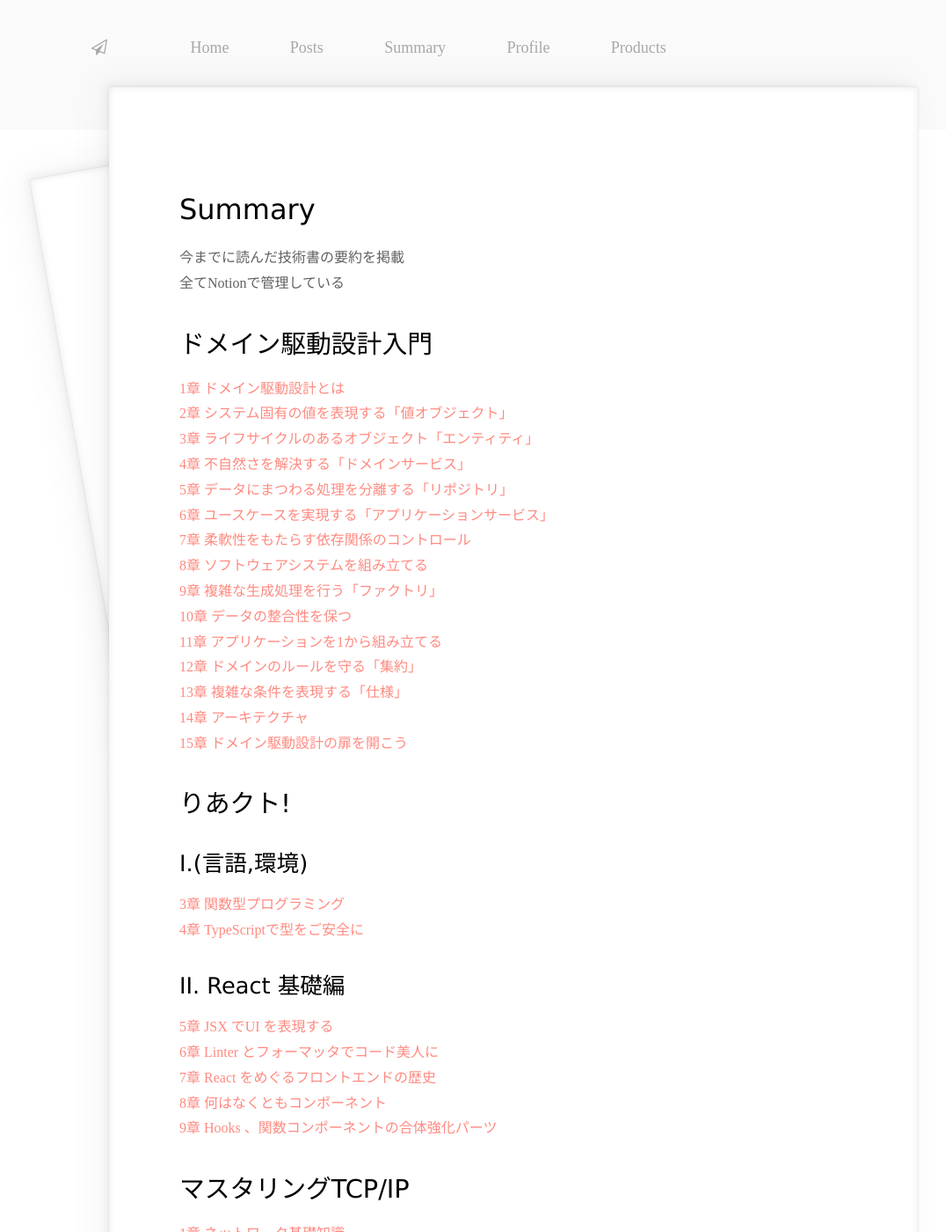
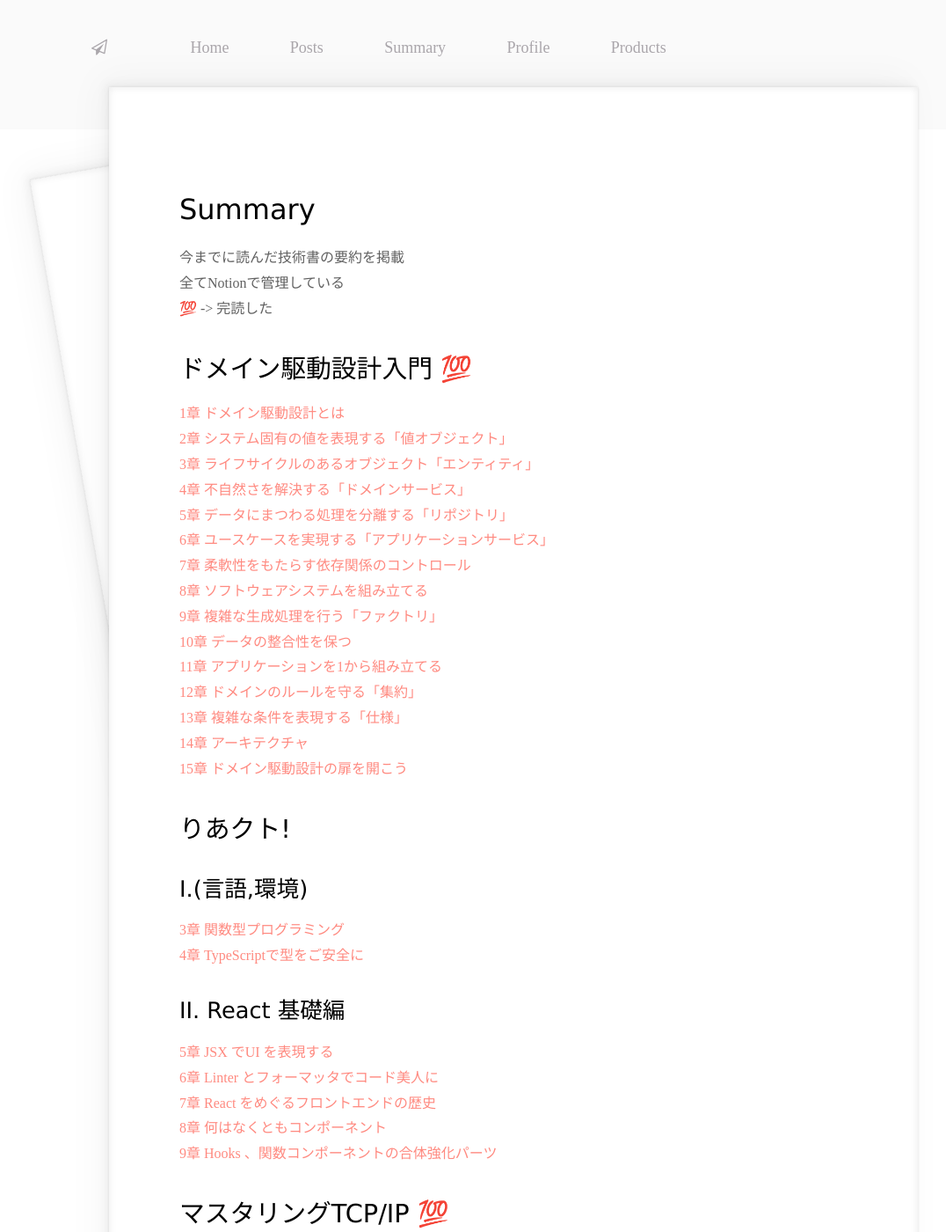
Before and after one commit to taisei-13046/TIL_pages, a Jekyll site: the page built from summary.md, in a window 1280 px wide and 1400 px high. Shown: the whole window at 88% size, without its empty margins (56-1132 px from the left). Built offline with Jekyll 4.4.1, drawn with Linux system fonts in a browser that asks for light colours.

Commit message:
Update summary.md

```diff
--- a/summary.md
+++ b/summary.md
@@ -7,8 +7,9 @@ title: summary
 #  Summary
 今までに読んだ技術書の要約を掲載
 全てNotionで管理している
+💯 -> 完読した
 
-## ドメイン駆動設計入門
+## ドメイン駆動設計入門 💯
 [1章 ドメイン駆動設計とは](https://married-look-b3b.notion.site/1-ef5371512948493ea8dc740fc3986443)
 [2章 システム固有の値を表現する「値オブジェクト」](https://married-look-b3b.notion.site/2-eb2c7e296cb24cd3ba015936b06485bb)
 [3章 ライフサイクルのあるオブジェクト「エンティティ」](https://married-look-b3b.notion.site/3-1b41bb813c9d4dcc8acc4ef498e116e3)
@@ -38,7 +39,7 @@ title: summary
 [8章 何はなくともコンポーネント](https://married-look-b3b.notion.site/8-cd95793a9d8d4cc3bd5229786cb74634)
 [9章 Hooks 、関数コンポーネントの合体強化パーツ](https://married-look-b3b.notion.site/9-Hooks-e091a66753e94367ba67961b9be2b97b)
 
-## マスタリングTCP/IP
+## マスタリングTCP/IP 💯
 [1章 ネットワーク基礎知識](https://married-look-b3b.notion.site/1-546b90079449465eb5bd6c93840938a2)
 [2章 TCP/IP基礎知識](https://married-look-b3b.notion.site/2-TCP-IP-01fe50277e5f46ffaaced367164a0c06)
 [3章 データリンク](https://married-look-b3b.notion.site/3-0d20dd1582e14f708d44943a8c8aca94)
```
Also changed, not shown: other parts of summary.md (+1 -0 lines).
